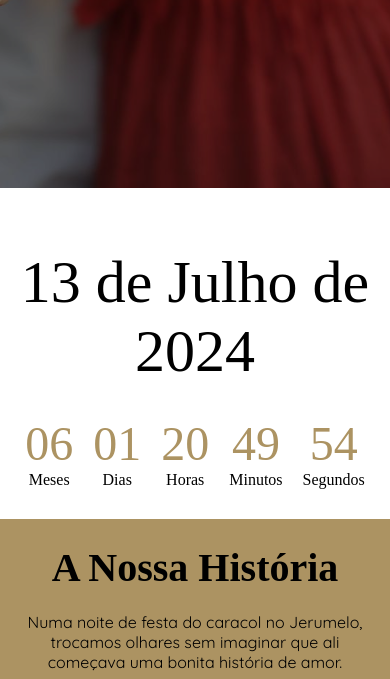
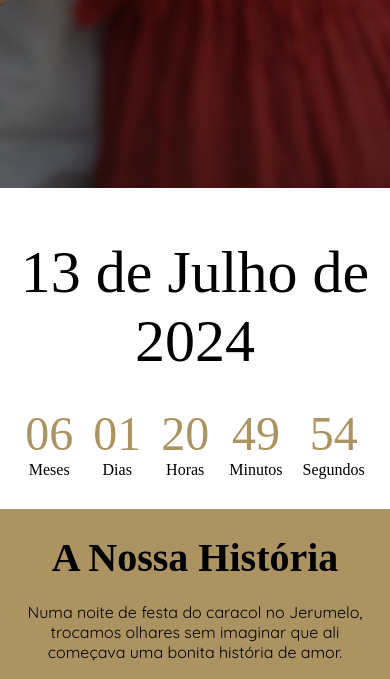
Before and after one commit to Martimlt/MarianaEHugo, a Django app: page / in a window 390 px wide. Shown: the part 668-1347 px from the top of the page. Run offline with Django 5.2, Linux system fonts and the light colour scheme; some libraries are stand-ins or nearby versions; some web fonts are replaced.

Commit message:
Almost Done

```diff
--- a/MarianaEHugo/static/MarianaEHugo/css/styles.css
+++ b/MarianaEHugo/static/MarianaEHugo/css/styles.css
@@ -166,6 +166,16 @@ h1 {
     font-size: 60px;
     text-align: center;
     font-family: 'Forum', serif !important;
+}
+
+@media screen and (max-width: 820px) {
+
+    .centered-text {
+        display: flex;
+        justify-content: center;
+        align-items: center;
+        margin-top: -10px;
+    }
 }
 
 /* Countdown */
```
